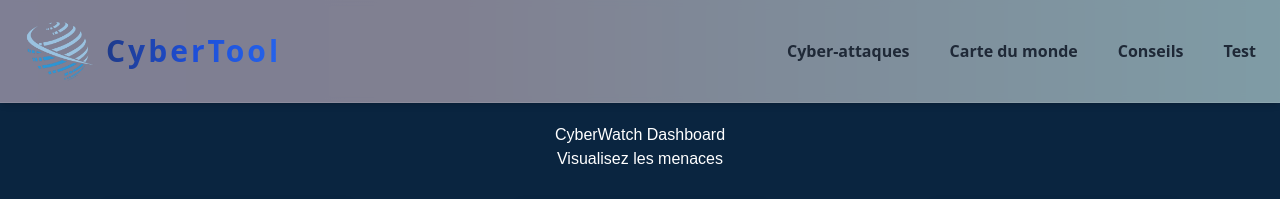
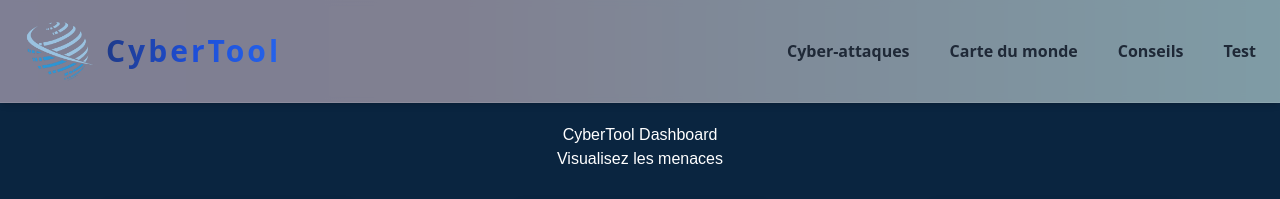
Before and after one commit to Kaly-0/Project2025, a Next.js app in the folder my-app-dashboard/: page /Cyber-attaques in a window 1280 px wide. Shown: the top 199 px of the page. Built offline with nearby package versions, Linux system fonts and the light colour scheme.

Commit message:
J'ai oublié de push ça

```diff
--- a/my-app-dashboard/app/Cyber-attaques/DashboardHeader.tsx
+++ b/my-app-dashboard/app/Cyber-attaques/DashboardHeader.tsx
@@ -3,7 +3,7 @@ import React from 'react';
 const DashboardHeader = () => {
     return (
         <header className="dashboard-header">
-            <h1>CyberWatch Dashboard</h1>
+            <h1>CyberTool Dashboard</h1>
             <p>Visualisez les menaces</p>
         </header>
     );
```
